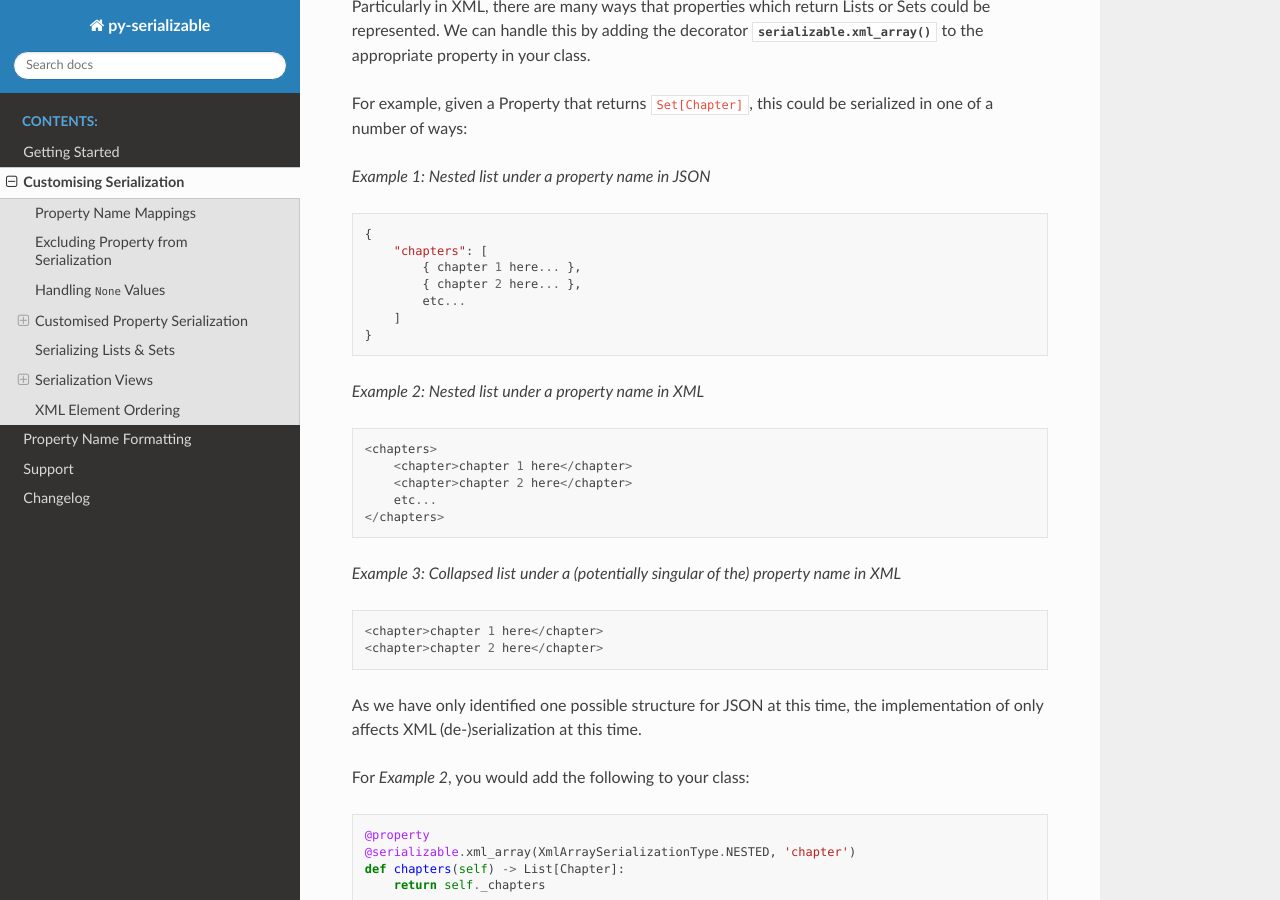
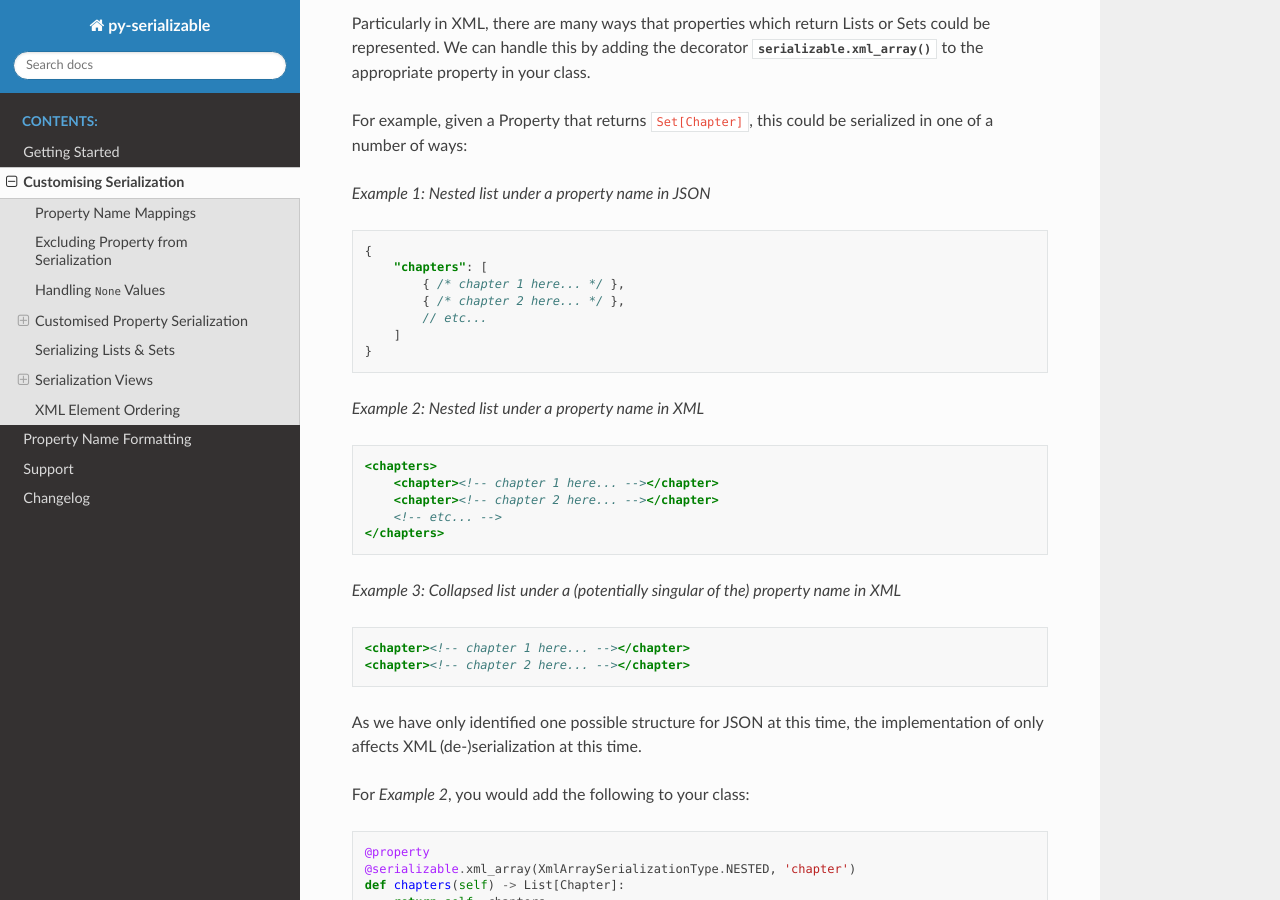
Before and after one commit to madpah/serializable, a Sphinx documentation site: the page built from docs/customising-structure.rst, in a window 1280 px wide and 900 px high, scrolled down 2181 px. Built offline with Sphinx 7.4.7 and the Read the Docs theme 2.0.0, drawn with Linux system fonts in a browser that asks for light colours.

Commit message:
docs: set code-block language for syntax hilighting
Signed-off-by: Jan Kowalleck <jan.kowalleck@gmail.com>

```diff
--- a/docs/conf.py
+++ b/docs/conf.py
@@ -51,7 +51,7 @@ templates_path = ['_templates']
 # List of patterns, relative to source directory, that match files and
 # directories to ignore when looking for source files.
 # This pattern also affects html_static_path and html_extra_path.
-exclude_patterns = ['_build', 'Thumbs.db', '.DS_Store']
+exclude_patterns = ['_build', 'Thumbs.db', '.DS_Store', '.venv']
 
 # -- Options for HTML output -------------------------------------------------
 
--- a/docs/customising-structure.rst
+++ b/docs/customising-structure.rst
@@ -35,7 +35,7 @@ For example, you might have a property called **isbn** in your class, but when s
 To implement this mapping, you would alter your class as follows adding the :obj:`serializable.json_name()`
 decorator to the **isbn** property:
 
-.. code-block::
+.. code-block:: python
 
     @serializable.serializable_class
     class Book:
@@ -57,10 +57,11 @@ annotation as per the following example.
 A typical use case for this might be where a JSON schema is referenced, but this is not part of the constructor for the
 class you are deserializing to.
 
-.. code-block::
+.. code-block:: python
 
     @serializable.serializable_class(ignore_during_deserialization=['$schema'])
     class Book:
+      ...
 
 
 Handling ``None`` Values
@@ -71,7 +72,7 @@ as concise as possible. There are many cases (and schemas) where this is however
 
 You can force a Property to be serialized even when the value is ``None`` by annotating as follows:
 
-.. code-block::
+.. code-block:: python
 
     @serializable.include_none
     def email(self) -> Optional[str]:
@@ -91,7 +92,7 @@ To define a custom serializer for a property, add the :obj:`serializable.type_ma
 For example, to have a property named *created* be use the :obj:`serializable.helpers.Iso8601Date` helper you
 would add the following method to your class:
 
-.. code-block::
+.. code-block:: python
 
     @serializable.serializable_class
     class Book:
@@ -123,32 +124,32 @@ For example, given a Property that returns ``Set[Chapter]``, this could be seria
 
 *Example 1: Nested list under a property name in JSON*
 
-.. code-block::
+.. code-block:: json
 
     {
         "chapters": [
-            { chapter 1 here... },
-            { chapter 2 here... },
-            etc...
+            { /* chapter 1 here... */ },
+            { /* chapter 2 here... */ },
+            // etc...
         ]
     }
 
 *Example 2: Nested list under a property name in XML*
 
-.. code-block::
+.. code-block:: xml
 
     <chapters>
-        <chapter>chapter 1 here</chapter>
-        <chapter>chapter 2 here</chapter>
-        etc...
+        <chapter><!-- chapter 1 here... --></chapter>
+        <chapter><!-- chapter 2 here... --></chapter>
+        <!-- etc... -->
     </chapters>
 
 *Example 3: Collapsed list under a (potentially singular of the) property name in XML*
 
-.. code-block::
+.. code-block:: xml
 
-    <chapter>chapter 1 here</chapter>
-    <chapter>chapter 2 here</chapter>
+    <chapter><!-- chapter 1 here... --></chapter>
+    <chapter><!-- chapter 2 here... --></chapter>
 
 .. note:
 
@@ -159,7 +160,7 @@ only affects XML (de-)serialization at this time.
 
 For *Example 2*, you would add the following to your class:
 
-.. code-block::
+.. code-block:: python
 
     @property
     @serializable.xml_array(XmlArraySerializationType.NESTED, 'chapter')
@@ -168,7 +169,7 @@ For *Example 2*, you would add the following to your class:
 
 For *Example 3*, you would add the following to your class:
 
-.. code-block::
+.. code-block:: python
 
     @property
     @serializable.xml_array(XmlArraySerializationType.FLAT, 'chapter')
@@ -193,7 +194,7 @@ implementation.
 
 For example:
 
-.. code-block::
+.. code-block:: python
 
    from serializable import ViewType
 
@@ -208,7 +209,7 @@ Properties can be annotated with the Views for which they should be included.
 
 For example:
 
-.. code-block::
+.. code-block:: python
 
     @property  # type: ignore[misc]
     @serializable.view(SchemaVersion1)
@@ -221,7 +222,7 @@ Handling ``None`` Values
 
 Further to the above, you can vary the ``None`` value per View as follows:
 
-.. code-block::
+.. code-block:: python
 
     @property  # type: ignore[misc]
     @serializable.include_none(SchemaVersion2)
@@ -240,13 +241,13 @@ To serialized for a specific View, include the View when you perform the seriali
 
 JSON Example:
 
-.. code-block::
+.. code-block:: python
 
     ThePhoenixProject.as_json(view_=SchemaVersion1)
 
 XML Example:
 
-.. code-block::
+.. code-block:: python
 
     ThePhoenixProject.as_xml(view_=SchemaVersion1)
 
@@ -261,7 +262,7 @@ earlier in the sequence).
 
 In the example below, the ``isbn`` property will be output first.
 
-.. code-block::
+.. code-block:: python
 
     @property
     @serializable.xml_sequence(1)
--- a/docs/formatters.rst
+++ b/docs/formatters.rst
@@ -49,7 +49,7 @@ Changing the Formatter
 
 You can change the formatter being used by easily. The example below changes the formatter to be Snake Case.
 
-.. code-block::
+.. code-block:: python
 
     from serializable.formatters import CurrentFormatter, SnakeCasePropertyNameFormatter
 
```
Also changed, not shown: docs/getting-started.rst (+6 -6 lines).
